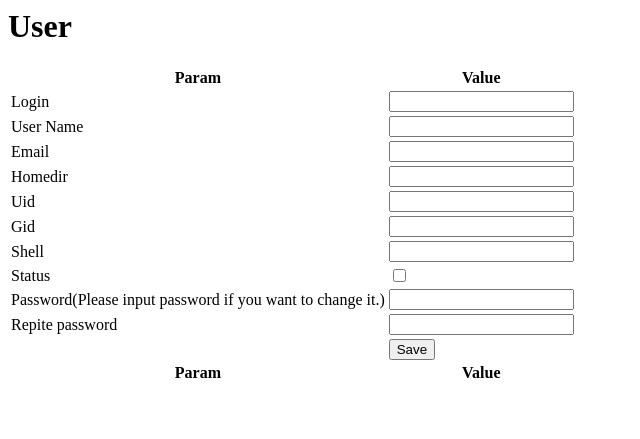
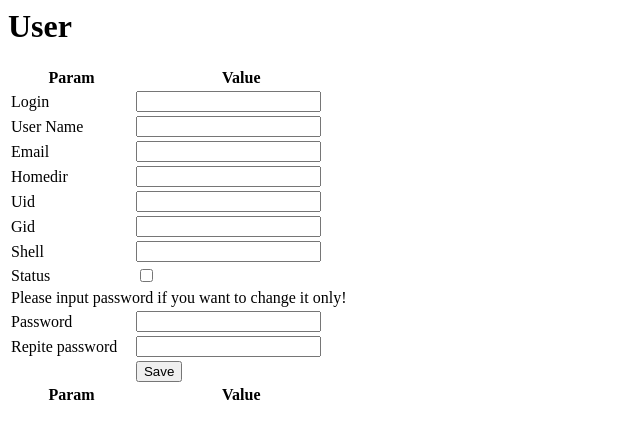
Before and after one commit to zxzharmlesszxz/ProAUT, a PHP site: page /user_edit.php in a window 1280 px wide. Shown: the top 439 px of the page, without its empty margins (0-640 px from the left). Run offline with PHP 8.4, Linux system fonts and the light colour scheme; data that the repository does not hold is empty.

Commit message:
Refactoring

```diff
--- a/application/views/user_edit.php
+++ b/application/views/user_edit.php
@@ -54,8 +54,13 @@ echo <<<EOT
   </td>
  </tr>
  <tr>
+  <td colspan="2">
+   Please input password if you want to change it only!
+  </td>
+ </tr>
+ <tr>
   <td>
-   <label for="password">Password(Please input password if you want to change it.)</label></td><td><input type="password" value="" name="user[password]"/>
+   <label for="password">Password</label></td><td><input type="password" value="" name="user[password]"/>
   </td>
  </tr>
  <tr>
```
